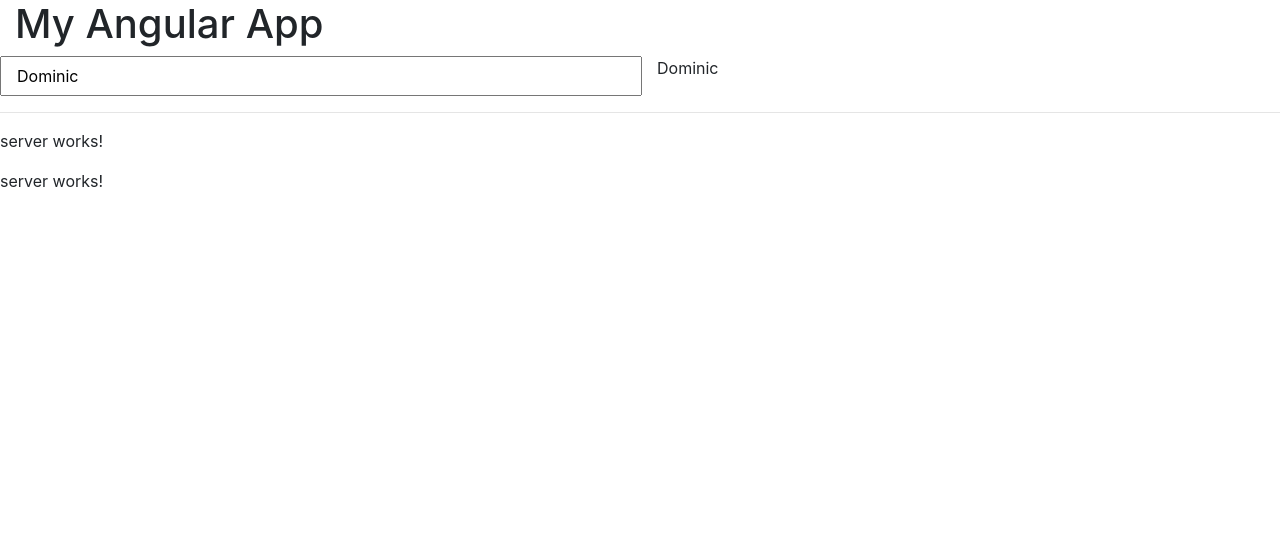
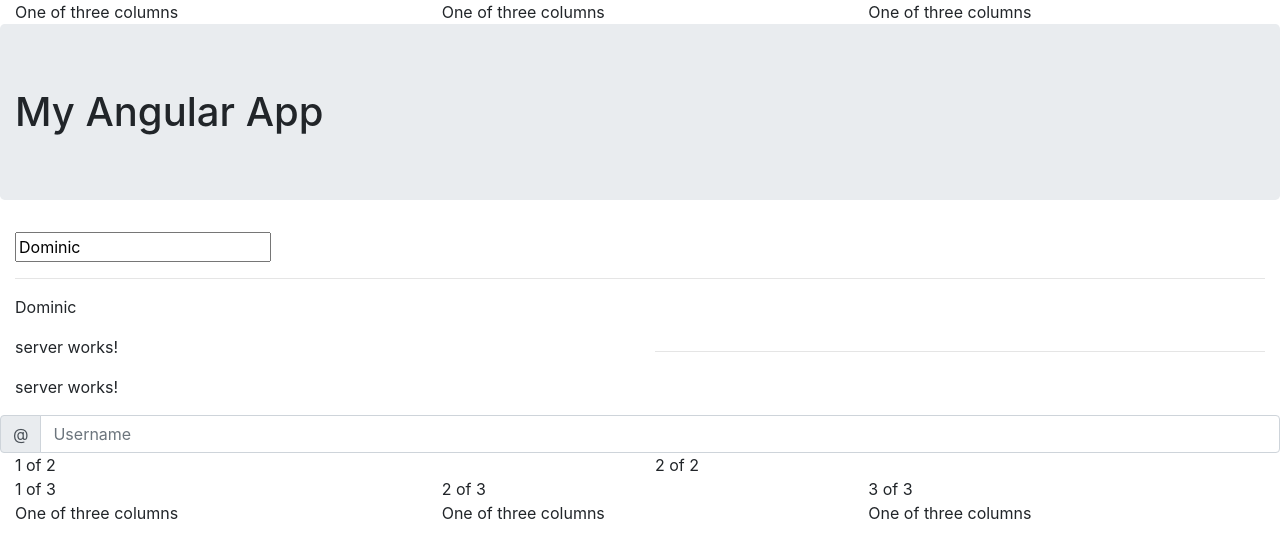
Before and after one commit to domutt/angular_connect, an Angular app: page / in a window 1280 px wide. Shown: the top 558 px of the page. Built offline with nearby package versions, Linux system fonts and the light colour scheme.

Commit message:
Playing with Bootstrap4

```diff
--- a/src/app/app.component.html
+++ b/src/app/app.component.html
@@ -1,11 +1,80 @@
 <div class="container-fluid">
+
   <div class="row">
-    <h1 class="col">My {{ appName }}</h1>
+    <div class="col-sm">
+      One of three columns
+    </div>
+    <div class="col-sm">
+      One of three columns
+    </div>
+    <div class="col-sm">
+      One of three columns
+    </div>
   </div>
+
   <div class="row">
-      <input class="col" type="text" [(ngModel)]="name">
-      <p class="col">{{ name }}</p>
+    <h1 class="col jumbotron">My {{ appName }}</h1>
   </div>
+
+  <div class="row">
+      <div class="col-12">
+        <input type="text" [(ngModel)]="name">
+      </div>
+      <div class="col"><hr></div>
+      <div class="col-12">
+        <p>{{ name }}</p>
+      </div>
+  </div>
+
+  <div class="row">
+    <!-- <div class="row"> -->
+    <app-servers class="col"></app-servers>
+
+    <div class="col"><hr></div>
+    <!-- </div> -->
+  </div>
+
+  <div class="row">
+
+    <div class="input-group">
+      <div class="input-group-prepend">
+        <span class="input-group-text" id="basic-addon1">@</span>
+      </div>
+      <input type="text" class="form-control" placeholder="Username" aria-label="Username" aria-describedby="basic-addon1">
+    </div>
+  </div>
+
+  <div class="row">
+    <div class="col">
+      1 of 2
+    </div>
+    <div class="col">
+      2 of 2
+    </div>
+  </div>
+
+  <div class="row">
+    <div class="col">
+      1 of 3
+    </div>
+    <div class="col">
+      2 of 3
+    </div>
+    <div class="col">
+      3 of 3
+    </div>
+  </div>
+
+  <div class="row">
+    <div class="col-sm">
+      One of three columns
+    </div>
+    <div class="col-sm">
+      One of three columns
+    </div>
+    <div class="col-sm">
+      One of three columns
+    </div>
+  </div>
+
 </div>
-<hr>
-<app-servers></app-servers>
```
